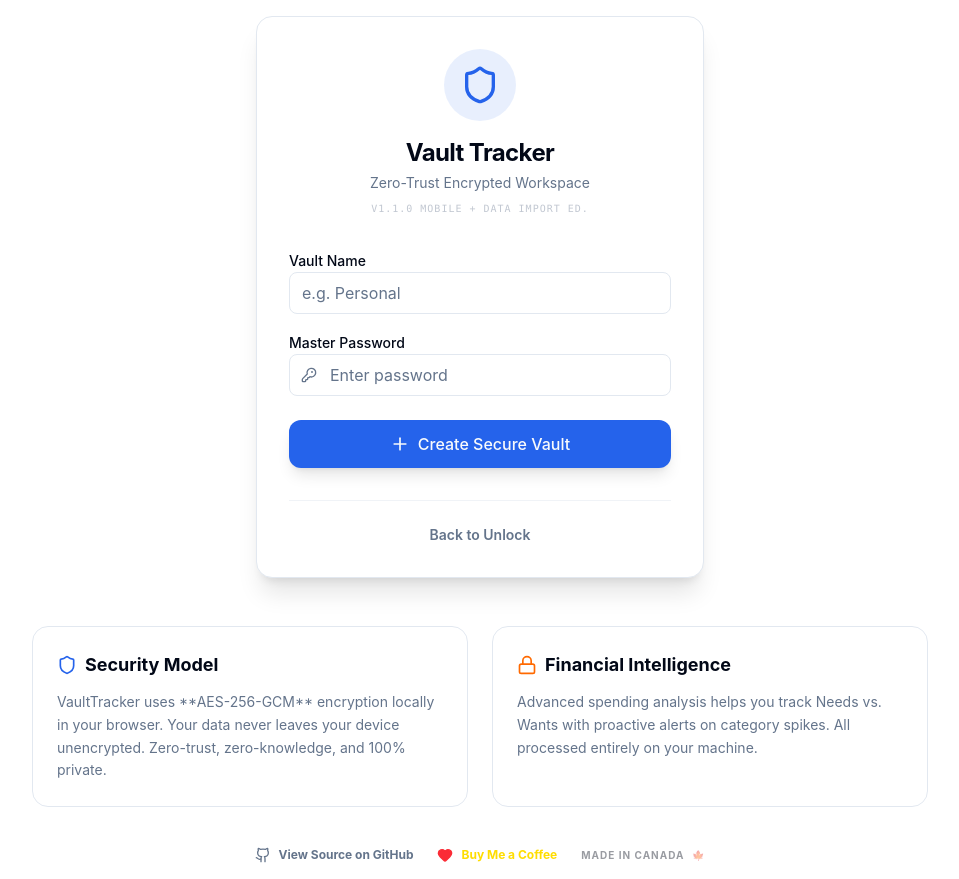
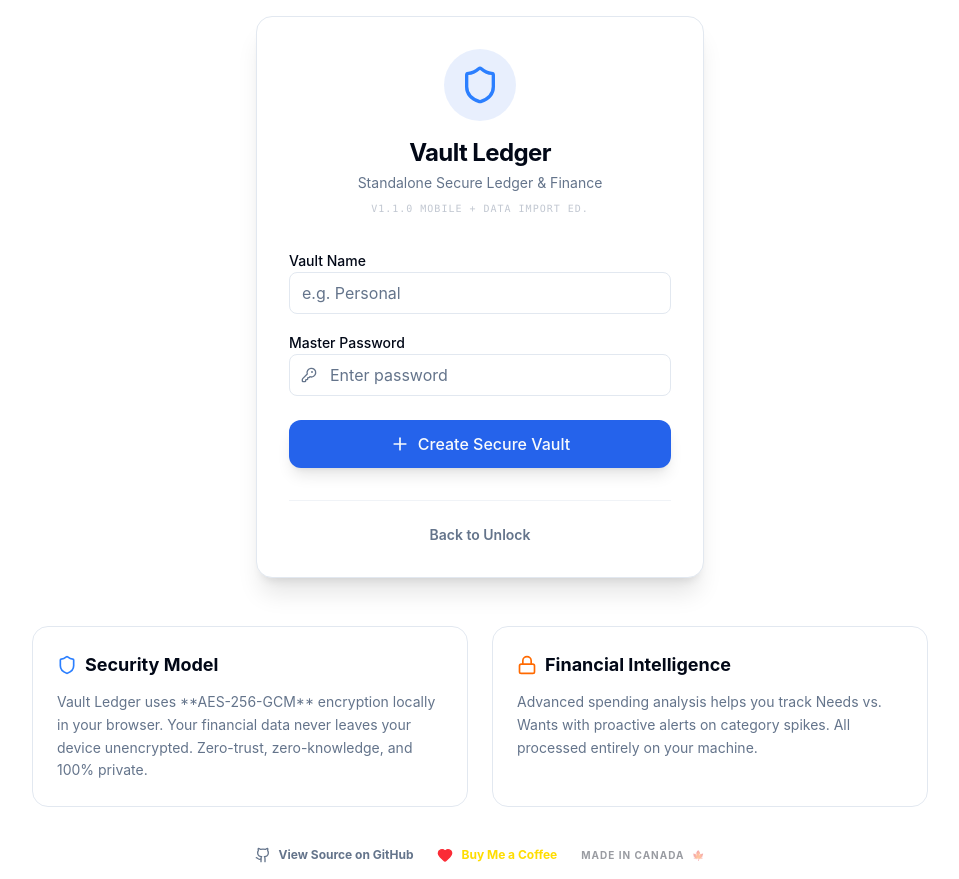
Before and after one commit to nrupala/vault-ledger, a React (Vite) app: page / in a window 1280 px wide. Shown: the whole page, without its empty margins (160-1119 px from the left). Built offline with nearby package versions, Linux system fonts and the light colour scheme.

Commit message:
fix: branded login and added import UI

```diff
--- a/src/App.tsx
+++ b/src/App.tsx
@@ -87,10 +87,10 @@ function VaultManager({ onUnlock }: { onUnlock: () => void }) {
         >
           <div className="flex flex-col items-center mb-8">
             <div className="p-4 bg-primary/10 rounded-full mb-4">
-              <Shield className="w-10 h-10 text-primary" />
+              <Shield className="w-10 h-10 text-blue-500" />
             </div>
-            <h1 className="text-2xl font-bold tracking-tight">Vault Tracker</h1>
-            <p className="text-muted-foreground text-sm mt-1">Zero-Trust Encrypted Workspace</p>
+            <h1 className="text-2xl font-bold tracking-tight">Vault Ledger</h1>
+            <p className="text-muted-foreground text-sm mt-1">Standalone Secure Ledger & Finance</p>
             <span className="text-[10px] text-muted-foreground/40 font-mono mt-2 uppercase tracking-widest">v1.1.0 Mobile + Data Import Ed.</span>
           </div>
 
@@ -230,10 +230,10 @@ function VaultManager({ onUnlock }: { onUnlock: () => void }) {
         >
           <div className="bg-card/50 backdrop-blur-sm border border-border p-6 rounded-2xl space-y-3">
             <h3 className="font-bold text-lg flex items-center gap-2">
-              <Shield className="w-5 h-5 text-primary" /> Security Model
+              <Shield className="w-5 h-5 text-blue-500" /> Security Model
             </h3>
             <p className="text-sm text-muted-foreground leading-relaxed">
-              VaultTracker uses **AES-256-GCM** encryption locally in your browser. Your data never leaves your device unencrypted. Zero-trust, zero-knowledge, and 100% private.
+              Vault Ledger uses **AES-256-GCM** encryption locally in your browser. Your financial data never leaves your device unencrypted. Zero-trust, zero-knowledge, and 100% private.
             </p>
           </div>
 
```
